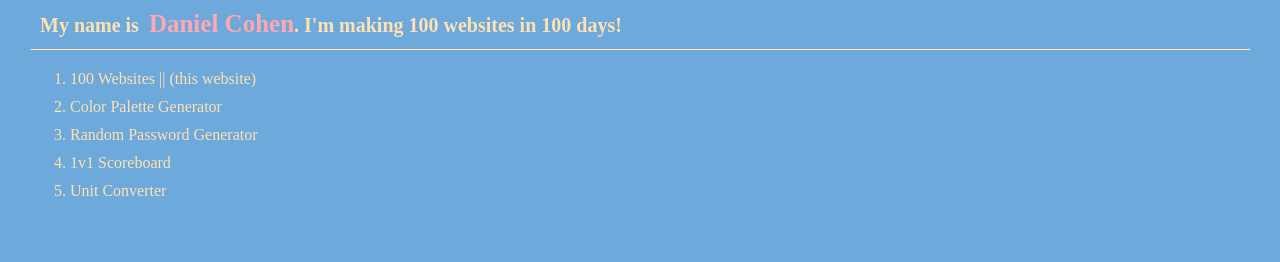
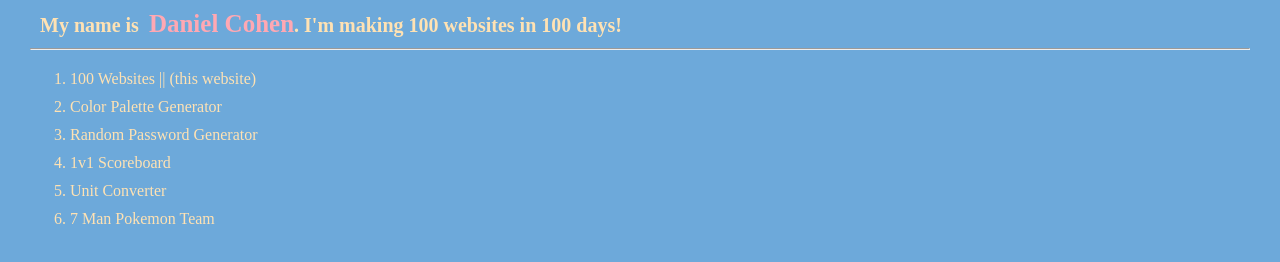
Before and after one commit to danieljcoh/100-websites-one, a plain HTML site: page index.html in a window 1280 px wide. Shown: the part 110-372 px from the top of the page. Drawn offline with Linux system fonts and the light colour scheme.

Commit message:
Added a pokemon site

```diff
--- a/index.html
+++ b/index.html
@@ -19,6 +19,7 @@
       <li><a href="https://curious-cajeta-208838.netlify.app/" target="_blank">Random Password Generator</a></li>
       <li><a href="https://fastidious-sunshine-d09bae.netlify.app/" target="_blank">1v1 Scoreboard</a></li>
       <li><a href="https://unit-conversion-converter.netlify.app/" target="_blank">Unit Converter</a></li>
+      <li><a href="https://7-man-pokemon-team.netlify.app/" target="_blank">7 Man Pokemon Team</a></li>
     </ol>
   </body>
 </html>
```
